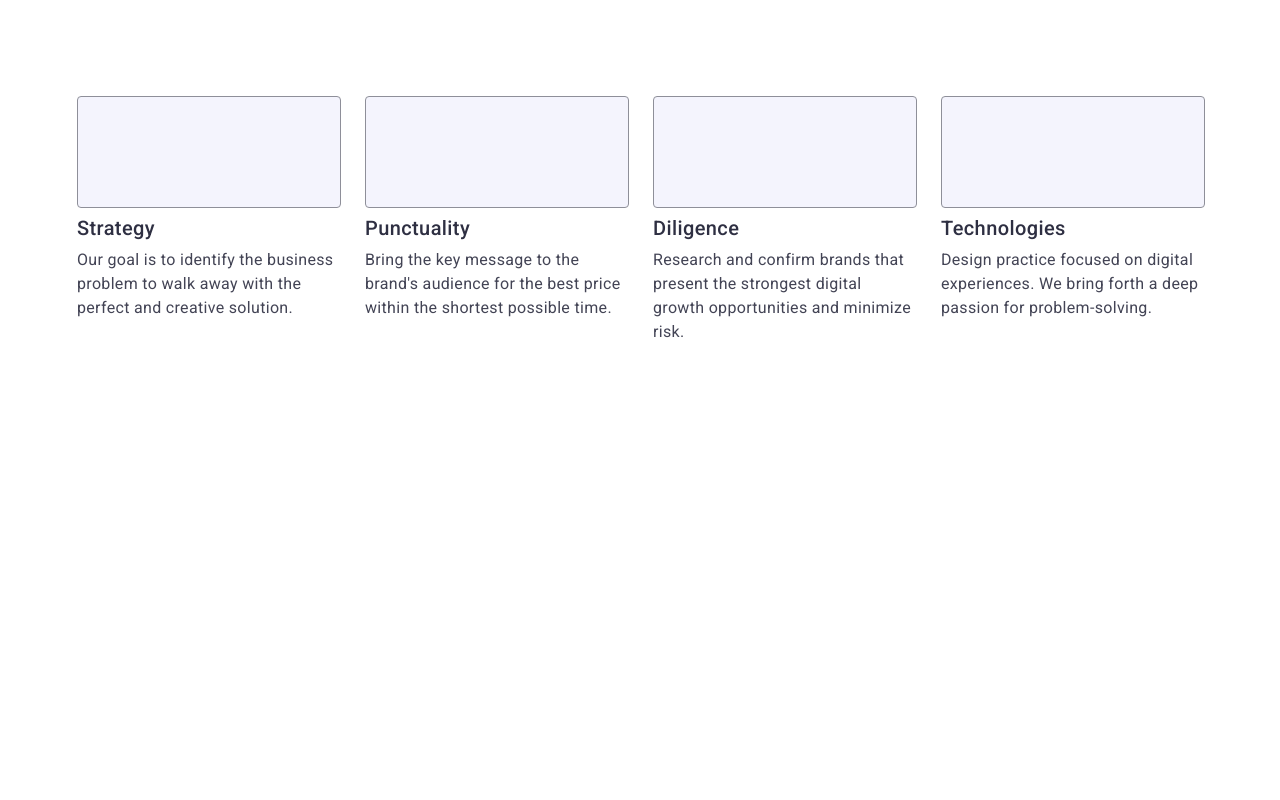
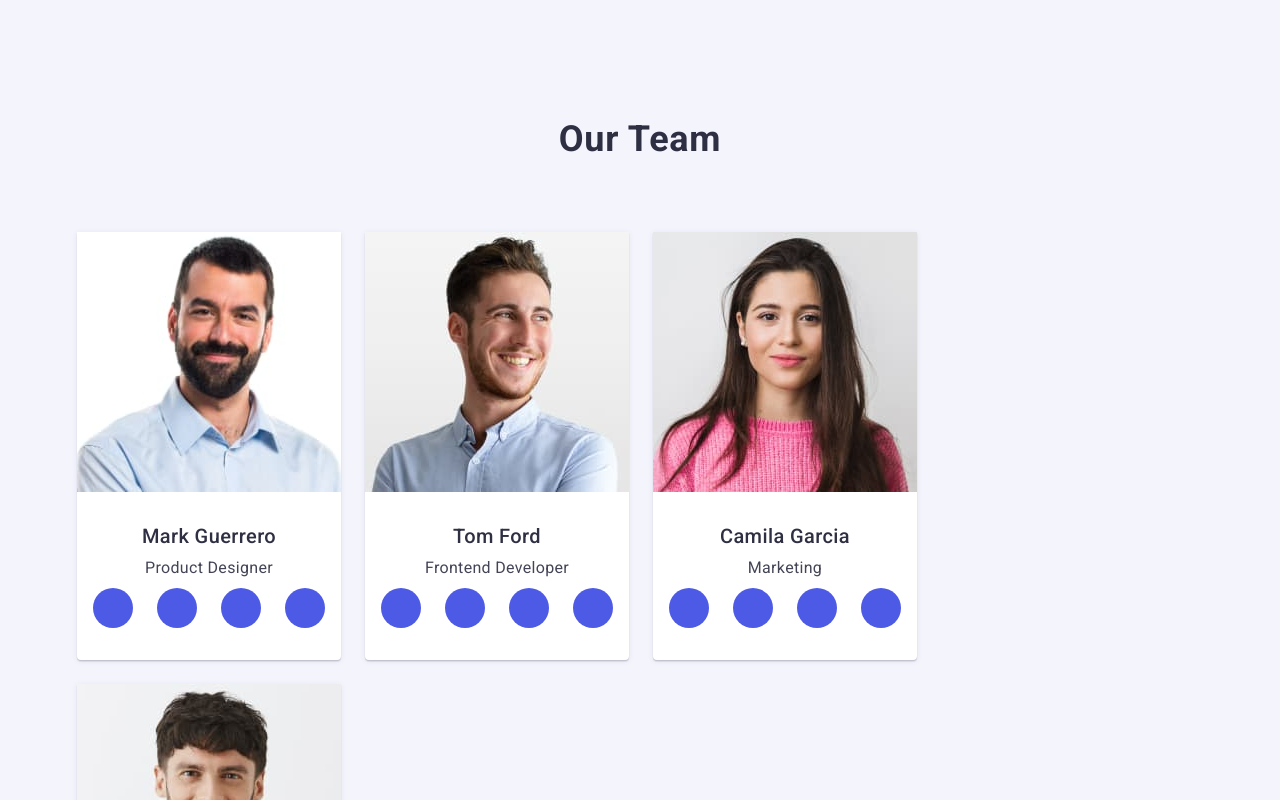
Before and after one commit to AndriiTsylyuryk/goit-homework-06, a plain HTML site: page index.html in a window 1280 px wide. Shown: the top 800 px of the page. Drawn offline with nearby package versions, Linux system fonts and the light colour scheme.

Commit message:
commit 12

```diff
--- a/css/styles.css
+++ b/css/styles.css
@@ -272,7 +272,9 @@ img {
   box-shadow: 0px 2px 1px 0px rgba(46, 47, 66, 0.08),
     0px 1px 1px 0px rgba(46, 47, 66, 0.16),
     0px 1px 6px 0px rgba(46, 47, 66, 0.08);
+    width: 264px; /*added for mobile*/
 }
+
 .team {
   background-color: #f4f4fd;
   padding: 120px 0;
@@ -286,7 +288,7 @@ img {
 
 .team-member {
   color: #2e2f42;
-  font-size: px;
+  font-size: 20px;
   font-weight: 500;
   line-height: 1.2;
   letter-spacing: 0.02em;
@@ -336,6 +338,8 @@ img {
 }
 
 .member-pic {
+
+
 }
 
 .member-info {
--- a/index.html
+++ b/index.html
@@ -58,7 +58,7 @@
           <button class="main-button" type="button">Order Service</button>
         </div>
       </section> -->
-      <section class="benefits-section">
+      <!-- <section class="benefits-section">
         <div class="container">
           <h2 class="visually-hidden">Our benefits</h2>
           <ul class="benefits-list">
@@ -112,9 +112,9 @@
             </li>
           </ul>
         </div>
-      </section>
+      </section> -->
 
-      <!-- <section class="team">
+      <section class="team">
         <div class="container">
           <h2 class="section-title">Our Team</h2>
           <ul class="team-list">
@@ -292,7 +292,7 @@
             </li>
           </ul>
         </div>
-      </section> -->
+      </section>
       <!-- <section class="portfolio">
         <div class="container">
           <h2 class="section-title">Our Portfolio</h2>
```
